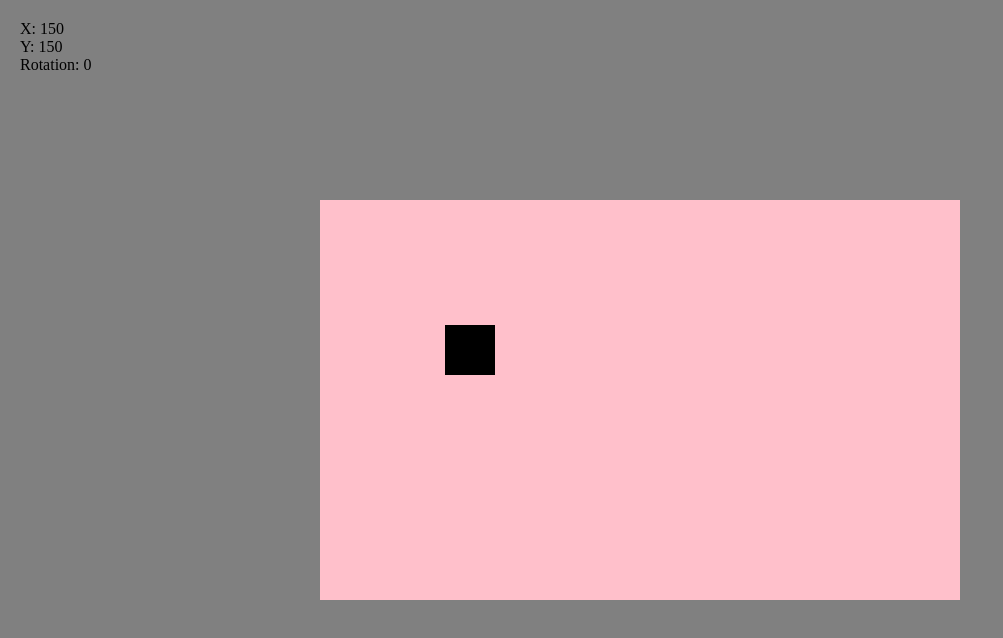
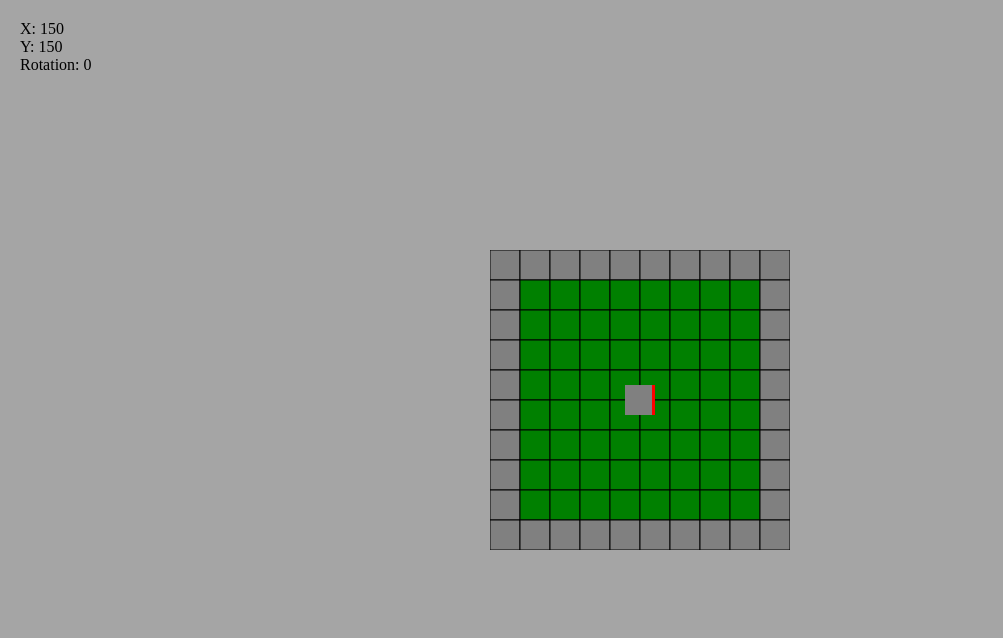
Before and after one commit to lkatkus/Scriptenstein3D, a plain HTML site: page index.html in a window 1280 px wide. Shown: the whole page, without its empty margins (0-1003 px from the left). Drawn offline with Linux system fonts and the light colour scheme.

Commit message:
WJS-Updated level drawing

```diff
--- a/index.html
+++ b/index.html
@@ -9,6 +9,8 @@
     <!-- JS -->
     <script src="./scripts/utils.js"></script>
     <script src="./scripts/classes/Projectile.js"></script>
+    <script src="./scripts/classes/Tile.js"></script>
+    <script src="./scripts/classes/TileGrid.js"></script>
     <script src="./scripts/main.js"></script>
 
     <!-- CSS -->
--- a/scripts/classes/Projectile.js
+++ b/scripts/classes/Projectile.js
@@ -14,7 +14,7 @@ class Projectile {
             // this.y = this.y + this.speed;
 
             this.updateLocation();
-        }, 1000 / 60)
+        }, 1000 / 30)
     }
 
     updateLocation() {
--- /dev/null
+++ b/scripts/classes/Tile.js
@@ -0,0 +1,19 @@
+const TILE_SIZE = 30;
+
+class Tile {
+    constructor(row, col, type) {
+        this.x = row * TILE_SIZE;
+        this.y = col * TILE_SIZE;
+        this.type = this.getBackground(type);
+        this.width = TILE_SIZE;
+        this.height = TILE_SIZE;
+    }
+
+    getBackground(type) {
+        if (type === 1) {
+            return 'grey';
+        } else {
+            return 'green';
+        }
+    }
+}
--- /dev/null
+++ b/scripts/classes/TileGrid.js
@@ -0,0 +1,37 @@
+const LEVEL_LAYOUT = [
+    [1, 1, 1, 1, 1, 1, 1, 1, 1, 1],
+    [1, 0, 0, 0, 0, 0, 0, 0, 0, 1],
+    [1, 0, 0, 0, 0, 0, 0, 0, 0, 1],
+    [1, 0, 0, 0, 0, 0, 0, 0, 0, 1],
+    [1, 0, 0, 0, 0, 0, 0, 0, 0, 1],
+    [1, 0, 0, 0, 0, 0, 0, 0, 0, 1],
+    [1, 0, 0, 0, 0, 0, 0, 0, 0, 1],
+    [1, 0, 0, 0, 0, 0, 0, 0, 0, 1],
+    [1, 0, 0, 0, 0, 0, 0, 0, 0, 1],
+    [1, 1, 1, 1, 1, 1, 1, 1, 1, 1],
+];
+
+class Level {
+    constructor(canvas, canvasContext) {
+        this.canvas = canvas;
+        this.ctx = canvasContext;
+
+        this.mappedGrid = LEVEL_LAYOUT.map((layoutRow, row) => {
+            return layoutRow.map((type, col) => {
+                return new Tile(row, col, type)
+            })
+        });
+    }
+
+    draw() {
+        this.mappedGrid.forEach((layoutRow) => {
+            layoutRow.forEach((tile) => {
+                this.ctx.fillStyle = tile.type;
+                this.ctx.fillRect(tile.x, tile.y, tile.width, tile.height);
+                this.ctx.strokeStyle = 'black';
+                this.ctx.strokeRect(tile.x, tile.y, tile.width, tile.height);
+                this.ctx.stroke();
+            })
+        });
+    }
+}
--- a/scripts/main.js
+++ b/scripts/main.js
@@ -15,7 +15,10 @@ const MOVEMENT_KEYS = {
     ArrowDown: MOVEMENT_DIRECTION.down,
 }
 
+let CANVAS;
+let CONTEXT;
 let PLAYER;
+let LEVEL;
 let PROJECTILES_ARRAY = [];
 
 class Player {
@@ -77,11 +80,13 @@ class Player {
     draw() {
         updateDebugger.call(this);
 
-        this.ctx.clearRect(0, 0, this.canvas.width, this.canvas.height);
         this.ctx.save();
         this.ctx.translate(this.x, this.y);
         this.ctx.rotate(this.rotation * Math.PI / 180);
-        this.ctx.fillRect(-25, -25, 50, 50);
+        this.ctx.fillStyle = 'grey';
+        this.ctx.fillRect(-15, -15, 30, 30);
+        this.ctx.fillStyle = 'red';
+        this.ctx.fillRect(12, -15, 3, 30);
         this.ctx.restore();
 
         if (PROJECTILES_ARRAY.length > 0) {
@@ -90,20 +95,25 @@ class Player {
             });
 
             PROJECTILES_ARRAY.map((projectile) => {
-                this.ctx.fillRect(projectile.x, projectile.y, 5, 5);
+                this.ctx.save();
+                this.ctx.translate(projectile.x, projectile.y);
+                this.ctx.fillStyle = 'red';
+                this.ctx.fillRect(-2.5, -2.5, 5, 5);
+                this.ctx.restore();
             })
         }
     }
 };
 
 function startGame() {
-    const canvas = document.getElementById('canvas-map');
-    const canvasContext = canvas.getContext('2d');
+    CANVAS = document.getElementById('canvas-map');
+    CONTEXT = CANVAS.getContext('2d');
 
-    canvas.width = window.innerWidth / 2;
-    canvas.height = window.innerHeight / 2;
+    CANVAS.width = LEVEL_LAYOUT[0].length * TILE_SIZE;
+    CANVAS.height = LEVEL_LAYOUT.length * TILE_SIZE;
 
-    PLAYER = new Player(canvas, canvasContext, 150, 150);
+    PLAYER = new Player(CANVAS, CONTEXT, CANVAS.width / 2, CANVAS.height / 2);
+    LEVEL = new Level(CANVAS, CONTEXT);
 
     document.addEventListener('keydown', () => {
         if (SHOOTING_KEY_CODES.includes(event.keyCode)) {
@@ -115,9 +125,11 @@ function startGame() {
         }
     });
 
-    setInterval(mainDraw, 1000 / 30);
+    setInterval( mainDraw, 1000 / 30);
 };
 
 function mainDraw() {
+    CONTEXT.clearRect(0, 0, CANVAS.width, CANVAS.height);
+    LEVEL.draw();
     PLAYER.draw();
 };
--- a/styles/main.css
+++ b/styles/main.css
@@ -10,7 +10,7 @@ html, body{
 }
 
 .main-container {
-    background-color: grey;
+    background-color: #a5a5a5;
     width: 100%;
     height: 100%;
     display: flex;
```
